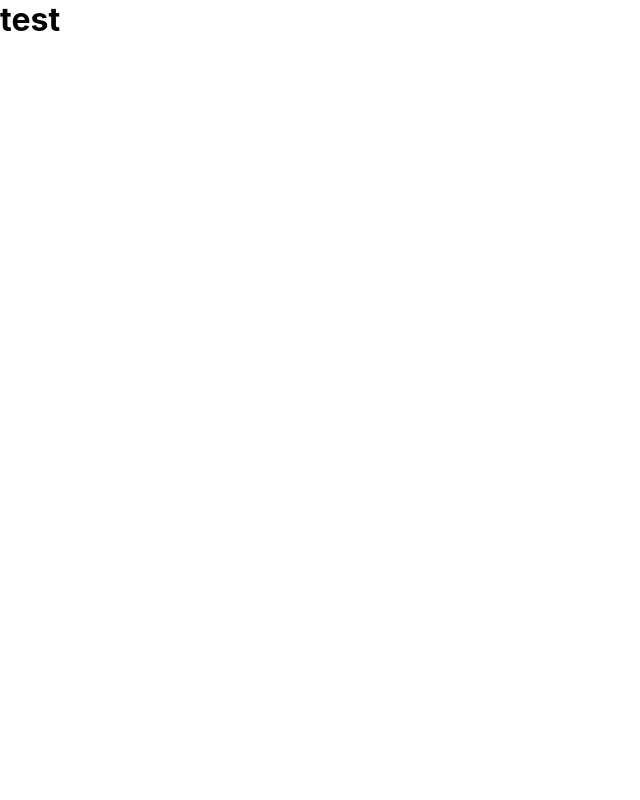
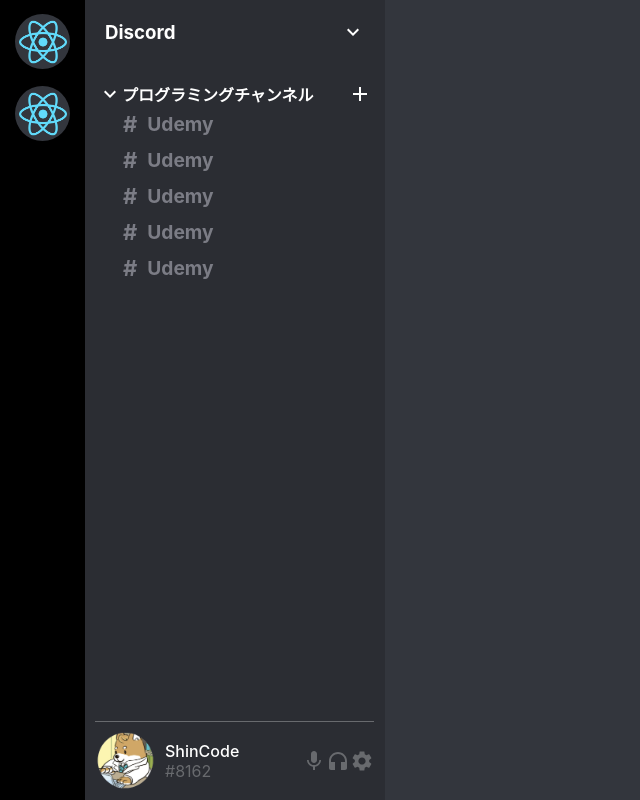
Before and after one commit to take5150/discord_clone, a React (Create React App) app in the folder discord_clone/: page / in a window 1280 px wide. Shown: the whole page, without its empty margins (0-640 px from the left). Built offline with nearby package versions, Linux system fonts and the light colour scheme.

Commit message:
create sidebar html and scss

```diff
--- a/discord_clone/package.json
+++ b/discord_clone/package.json
@@ -3,6 +3,10 @@
   "version": "0.1.0",
   "private": true,
   "dependencies": {
+    "@emotion/react": "^11.11.3",
+    "@emotion/styled": "^11.11.0",
+    "@mui/icons-material": "^5.15.3",
+    "@mui/material": "^5.15.3",
     "@testing-library/jest-dom": "^5.17.0",
     "@testing-library/react": "^13.4.0",
     "@testing-library/user-event": "^13.5.0",
--- a/discord_clone/src/App.tsx
+++ b/discord_clone/src/App.tsx
@@ -1,10 +1,15 @@
 import React from 'react';
 import './App.scss';
+import Sidebar from "./components/sidebar/Sidebar"
+import Home from './components/home/Home';
 
 function App() {
   return (
     <div className="App">
-        <h1>test</h1>
+      {/* sidebar */}
+      <Sidebar />
+      {/* home */}
+      <Home />
     </div>
   );
 }
--- /dev/null
+++ b/discord_clone/src/components/home/Home.tsx
@@ -0,0 +1,12 @@
+import React from 'react'
+import "./Home.scss"
+
+const Home = () => {
+  return (
+    <div>
+
+    </div>
+  )
+}
+
+export default Home
--- /dev/null
+++ b/discord_clone/src/components/sidebar/Sidebar.scss
@@ -0,0 +1,107 @@
+.sidebar {
+  display: flex;
+  flex: 0.35;
+  height: 100vh;
+  background-color: #33363d; // 後でHOMEに移動
+
+  .sidebarLeft {
+    display: flex;
+    flex-direction: column;
+    align-items: center;
+    background-color: black;
+    padding: 7px 15px;
+
+    .serverIcon {
+      width: 55px;
+      height: 55px;
+      background-color: #33363d;
+      border-radius: 9999px;
+      margin-bottom: 10px;
+      position: relative;
+      margin-top: 7px;
+
+      img {
+        position: absolute;
+        width: 50px;
+        top: 50%;
+        left: 50%;
+        transform: translate(-50%, -50%);
+      }
+    }
+  }
+
+  .sidebarRight {
+    background-color: #2b2d33;
+    width: 300px;
+    position: relative;
+
+    .sidebarTop {
+      color: #ffff;
+      display: flex;
+      align-items: center;
+      justify-content: space-between;
+      padding: 20px;
+    }
+
+    .sidebarChannels {
+      padding: 13px;
+
+
+      .sidebarChannelsHeader {
+        color: white;
+        display: flex;
+        justify-content: space-between;
+        margin-top: 5px;
+
+        .sidebarHeader {
+          display: flex;
+        }
+
+        .sidebarAddIcon {
+          cursor: pointer;
+        }
+      }
+    }
+
+    .sidebarFooter {
+      position: absolute;
+      bottom: 0;
+      display: flex;
+      align-items: center;
+      justify-content: space-between;
+      width: 93%;
+      padding-bottom: 10px;
+      border-top: 1px solid #686a6e;
+      padding-top: 10px;
+      margin-left: -3px;
+
+      .sidebarAccount {
+        display: flex;
+        align-items: center;
+
+        img {
+          width: 60px;
+        }
+
+        .accountName {
+          margin-left: 10px;
+
+          h4 {
+            color: white;
+            font-weight: 500;
+          }
+
+          span {
+            color: #686a6e;
+          }
+
+        }
+      }
+      .sidebarVoice {
+        display: flex;
+        align-items: center;
+        color: #686a6e;
+      }
+    }
+  }
+}
--- /dev/null
+++ b/discord_clone/src/components/sidebar/Sidebar.tsx
@@ -0,0 +1,71 @@
+import React from 'react'
+import "./Sidebar.scss"
+import ExpandMoreIcon from '@mui/icons-material/ExpandMore';
+import MicIcon from '@mui/icons-material/Mic';
+import HeadphonesIcon from '@mui/icons-material/Headphones';
+import SettingsIcon from '@mui/icons-material/Settings';
+import AddIcon from '@mui/icons-material/Add';
+import SidebarChannel from './SidebarChannel';
+
+
+const Sidebar = () => {
+  return (
+    <div>
+      <div className="sidebar">
+        {/* サイドバー左 */}
+        <div className="sidebarLeft">
+          <div className="serverIcon">
+            <img src="./logo192.png" alt="" />
+          </div>
+          <div className="serverIcon">
+            <img src="./logo192.png" alt="" />
+          </div>
+        </div>
+        {/* サイドバー右 */}
+        <div className="sidebarRight">
+          <div className="sidebarTop">
+            <h3>Discord</h3>
+            <ExpandMoreIcon />
+          </div>
+          {/* サイドバーチャンネル */}
+          <div className="sidebarChannels">
+            <div className="sidebarChannelsHeader">
+              <div className="sidebarHeader">
+                <ExpandMoreIcon />
+                <h4>プログラミングチャンネル</h4>
+              </div>
+              <AddIcon className="sidebarAddIcon"/>
+            </div>
+
+            <div className="sidebarChannelList">
+              <SidebarChannel/>
+              <SidebarChannel/>
+              <SidebarChannel/>
+              <SidebarChannel/>
+              <SidebarChannel/>
+            </div>
+
+            <div className="sidebarFooter">
+              <div className="sidebarAccount">
+                <img src="./icon.png" alt="" />
+                <div className="accountName">
+                  <h4>ShinCode</h4>
+                  <span>#8162</span>
+                </div>
+              </div>
+
+              <div className="sidebarVoice">
+                <MicIcon />
+                <HeadphonesIcon />
+                <SettingsIcon />
+              </div>
+            </div>
+
+          </div>
+        </div>
+      </div>
+    </div>
+  )
+}
+
+export default Sidebar
--- /dev/null
+++ b/discord_clone/src/components/sidebar/SidebarChannel.scss
@@ -0,0 +1,23 @@
+.sidebarChannel {
+  padding-left: 20px;
+
+  h4 {
+    color: #7b7c85;
+    display: flex;
+    align-items: center;
+    padding: 5px;
+    font-size: 1.2rem;
+    cursor: pointer;
+
+    &:hover {
+      color: white;
+      background-color: #33363d;
+      border-radius: 7px;
+    }
+  }
+
+  .sidebarChannelHash {
+    font-size: 22px;
+    padding-right: 10px;
+  }
+}
--- /dev/null
+++ b/discord_clone/src/components/sidebar/SidebarChannel.tsx
@@ -0,0 +1,17 @@
+import React from 'react'
+import "./SidebarChannel.scss"
+
+const SidebarChannel = () => {
+  return (
+    <div>
+      <div className="sidebarChannel">
+        <h4>
+          <span className='sidebarChannelHash'>#</span>
+          Udemy
+        </h4>
+      </div>
+    </div>
+  )
+}
+
+export default SidebarChannel
```
Also changed, not shown: discord_clone/public/icon.png (added), discord_clone/src/components/home/Home.scss (added), 1 other file (tests, documents, lock files or other folders).
